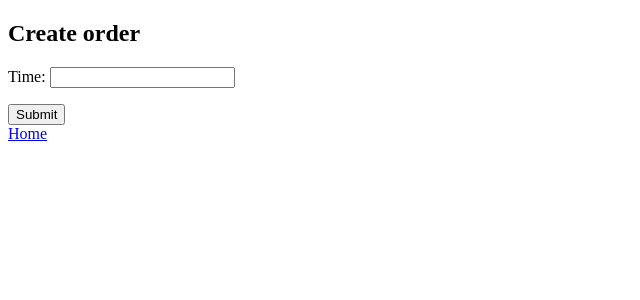
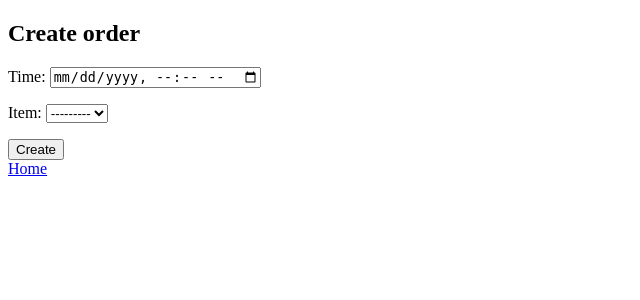
Before and after one commit to flavius-t/restaurantapp, a Django app: page /orders/create/ in a window 1280 px wide. Shown: the top 300 px of the page, without its empty margins (0-640 px from the left). Run offline with Django 3.2, Linux system fonts and the light colour scheme; data that the repository does not hold is empty.

Commit message:
added datetime selection widget to OrderCreate

```diff
--- a/inventory/forms.py
+++ b/inventory/forms.py
@@ -1,5 +1,7 @@
 from django import forms
+from django.forms.widgets import DateTimeInput
 from .models import Ingredient, Order, MenuItem, RecipeRequirement
+from django.contrib.admin.widgets import AdminSplitDateTime
 
 class IngredientCreateForm(forms.ModelForm):
     class Meta:
@@ -11,7 +13,14 @@ class MenuItemCreateForm(forms.ModelForm):
         model = MenuItem
         fields = ('name', 'cost')
 
+# date-time widget for use with OrderCreateForm
+class DateTimeInput(forms.DateTimeInput):
+    input_type = 'datetime-local'
+
 class OrderCreateForm(forms.ModelForm):
     class Meta:
         model = Order
-        fields = ('time', 'item_id')
+        fields = ('time', 'item')
+        widgets = {
+            'time': DateTimeInput(),
+        }
--- a/inventory/templates/inventory/orderCreateForm.html
+++ b/inventory/templates/inventory/orderCreateForm.html
@@ -6,7 +6,7 @@
     <div>
     {% csrf_token %}
     {{ form.as_p }}
-    <input type="submit" value="Submit" />
+    <input type="submit" value="Create" />
     </div>
 </form>
 {% endblock %}
```
